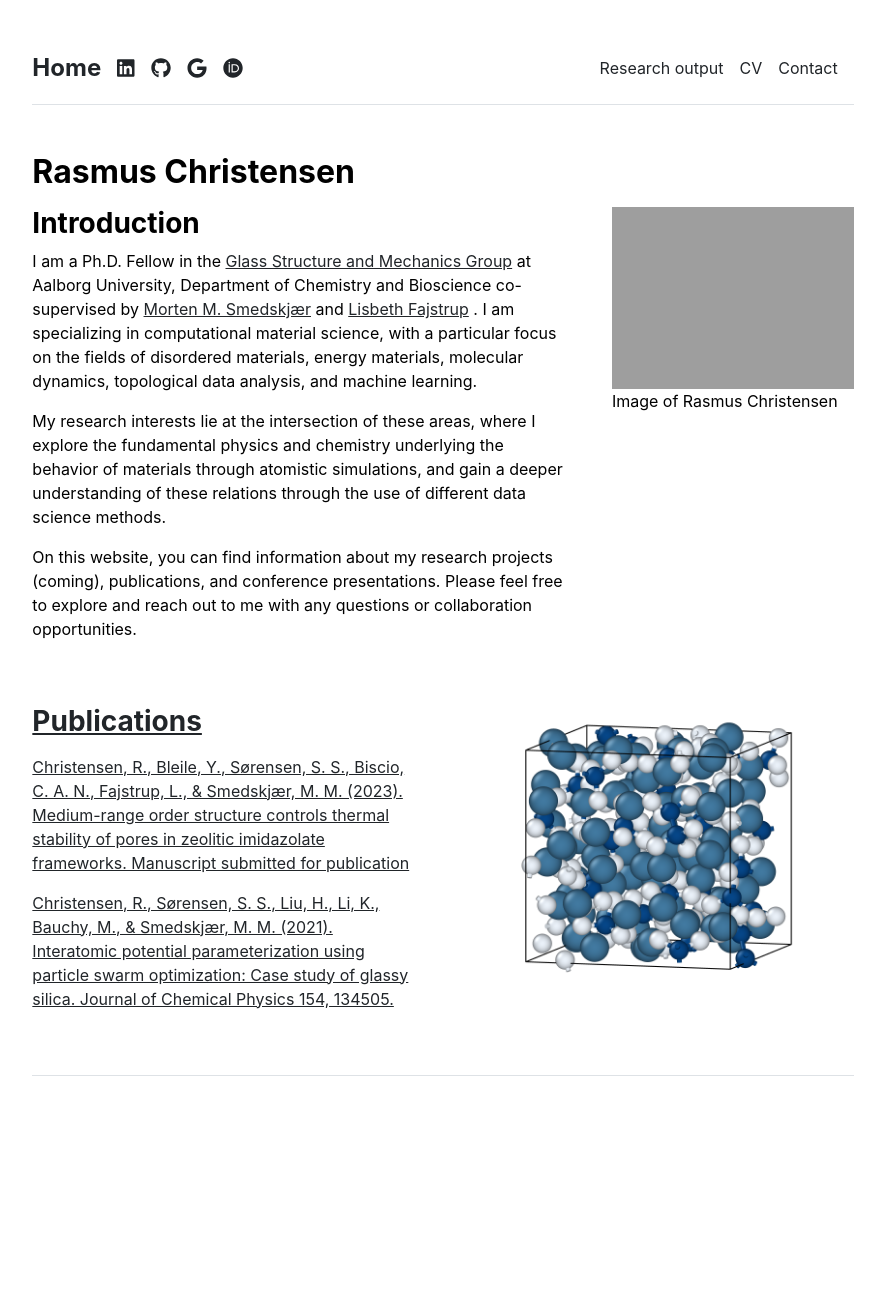
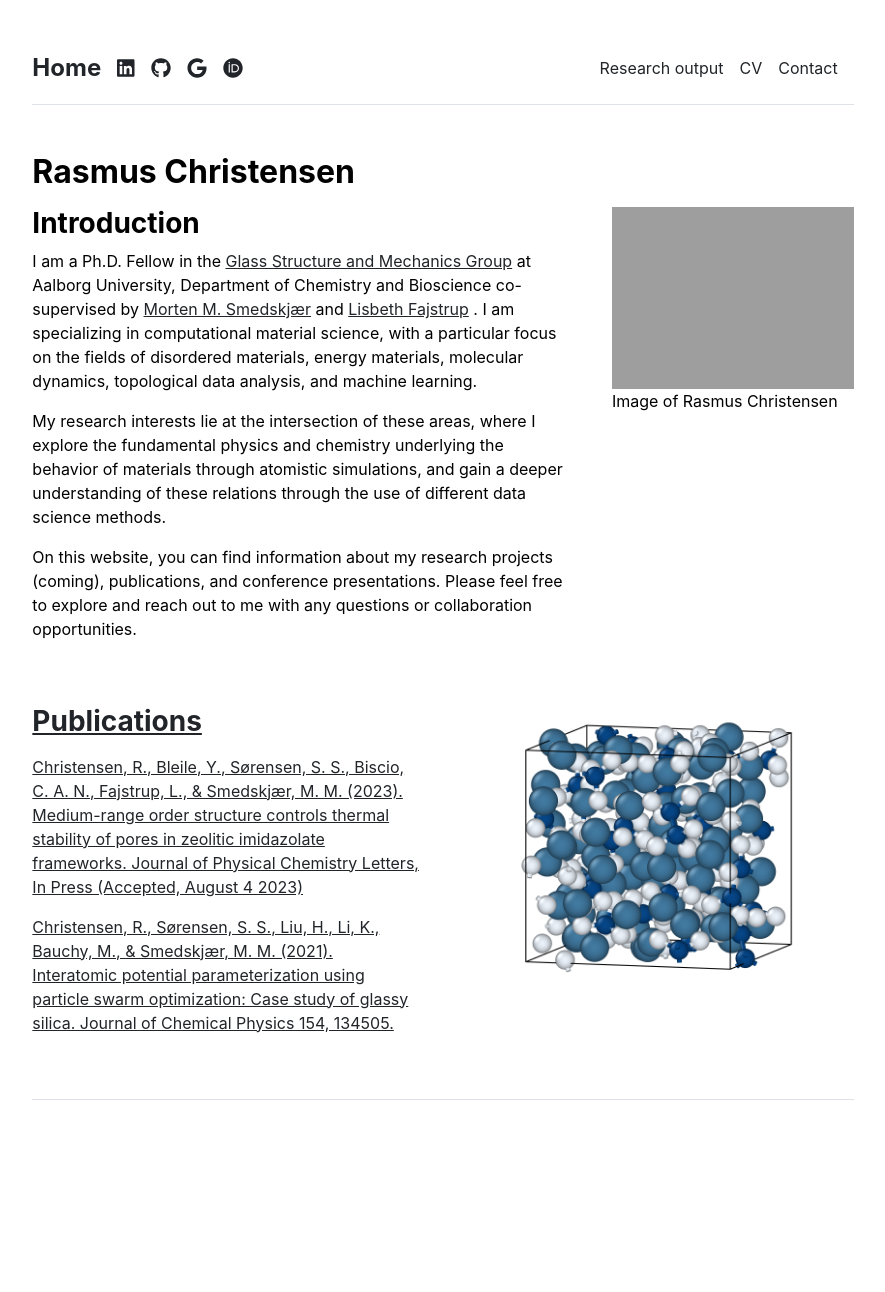
Before and after one commit to R-Chr/R-Chr.github.io, a Jekyll site: the page built from index.md, in a window 1280 px wide. Shown: the whole page, without its empty margins (197-1082 px from the left). Built offline with Jekyll 4.4.1, drawn with Linux system fonts in a browser that asks for light colours; before the commit the page ends 1268 px from its top, so only the background shows below that.

Commit message:
Update publications.yml

```diff
--- a/_data/publications.yml
+++ b/_data/publications.yml
@@ -1,5 +1,5 @@
 featured:
-- {name: 'Christensen, R., Bleile, Y., Sørensen, S. S., Biscio, C. A. N., Fajstrup, L., & Smedskjær, M. M. (2023). Medium-range order structure controls thermal stability of pores in zeolitic imidazolate frameworks. Manuscript submitted for publication', url: ''}
+- {name: 'Christensen, R., Bleile, Y., Sørensen, S. S., Biscio, C. A. N., Fajstrup, L., & Smedskjær, M. M. (2023). Medium-range order structure controls thermal stability of pores in zeolitic imidazolate frameworks. Journal of Physical Chemistry Letters, In Press (Accepted, August 4 2023)', url: ''}
 - {name: 'Christensen, R., Sørensen, S. S., Liu, H., Li, K., Bauchy, M., & Smedskjær, M. M. (2021). Interatomic potential parameterization using particle swarm optimization: Case study of glassy silica. Journal of Chemical Physics 154, 134505.', url: 'https://aip.scitation.org/doi/10.1063/5.0041183'}
 
 index:
```
